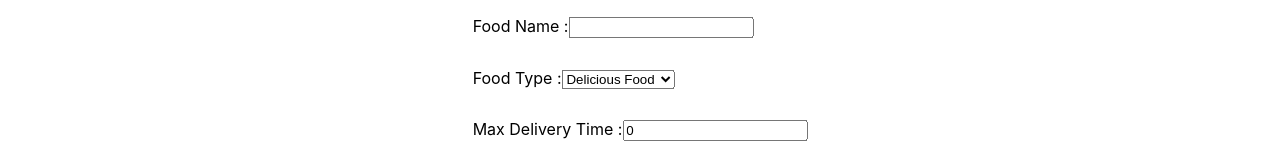
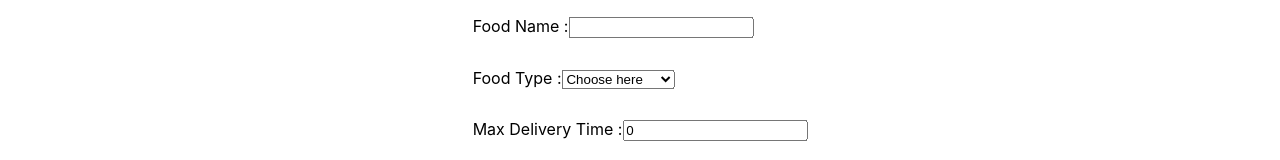
Before and after one commit to shubhendu0/myways-react, a React (Create React App) app: page / in a window 1280 px wide. Shown: the part 276-436 px from the top of the page. Built offline with nearby package versions, Linux system fonts and the light colour scheme.

Commit message:
Update addFood.js

```diff
--- a/src/components/addFood.js
+++ b/src/components/addFood.js
@@ -42,11 +42,11 @@ const AddFood = () => {
         <div className='add-food'>
           <div className='list-item'>
             Food Name :
-            <input type="text" name="food-name" onChange={(e)=>setName(e.currentTarget.value)}/>
+            <input type="text" name="food-name" onChange={(e)=>setName(e.target.value)}/>
           </div>
 
           <div className='list-item'> Food Type :
-            <select onChange={(e)=> setCategory(e.currentTarget.value)}>
+            <select defaultValue="" onChange={(e)=> setCategory(e.target.value)}>
               <option value="" disabled>Choose here</option>
               <option value="Delicious Food">Delicious Food</option>
               <option value="Nutritious Food">Nutritious Food</option>
@@ -57,7 +57,7 @@ const AddFood = () => {
           </div>
 
           <div className='list-item'> Max Delivery Time :
-            <input type="number" value={time} onChange={(e)=>setTime(e.currentTarget.value)}/>
+            <input type="number" value={time} onChange={(e)=>setTime(e.target.value)}/>
           </div>
 
           <div className='btn' >
```
